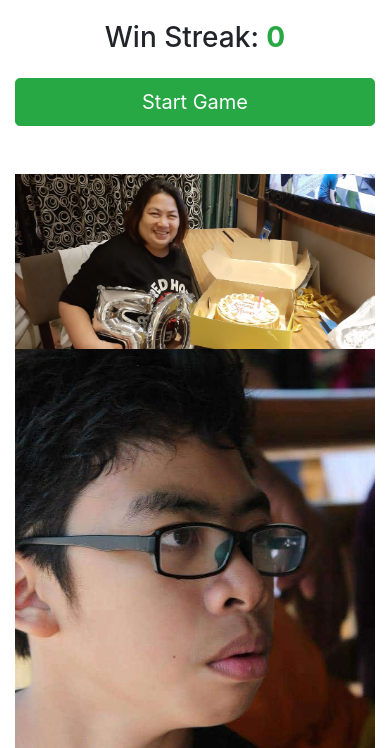
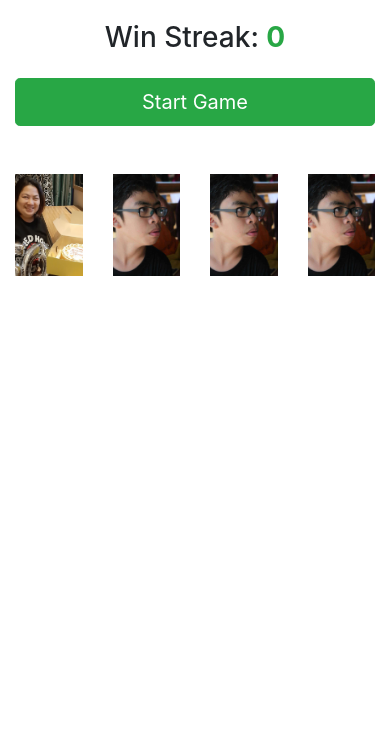
Before and after one commit to aceaceace30/happy-mothers-day, a plain HTML site: page index.html in a window 390 px wide. Shown: the part 96-844 px from the top of the page. Drawn offline with nearby package versions, Linux system fonts and the light colour scheme.

Commit message:
remove col numbers

```diff
--- a/index.html
+++ b/index.html
@@ -47,16 +47,16 @@
       </div>
 
       <div class="row pt-5" id="card_group" allow-click="no">
-        <div class="col-md-3 col-sm-6 col-lg-3">
+        <div class="col">
           <img src="correct_card.jpg" class="cards correct">
         </div>
-        <div class="col-md-3 col-sm-6 col-lg-3">
+        <div class="col">
           <img src="wrong_card.jpg" class="cards wrong">
         </div>
-        <div class="col-md-3 col-sm-6 col-lg-3">
+        <div class="col">
           <img src="wrong_card.jpg" class="cards wrong">
         </div>
-        <div class="col-md-3 col-sm-6 col-lg-3">
+        <div class="col">
           <img src="wrong_card.jpg" class="cards wrong">
         </div>
 
```
